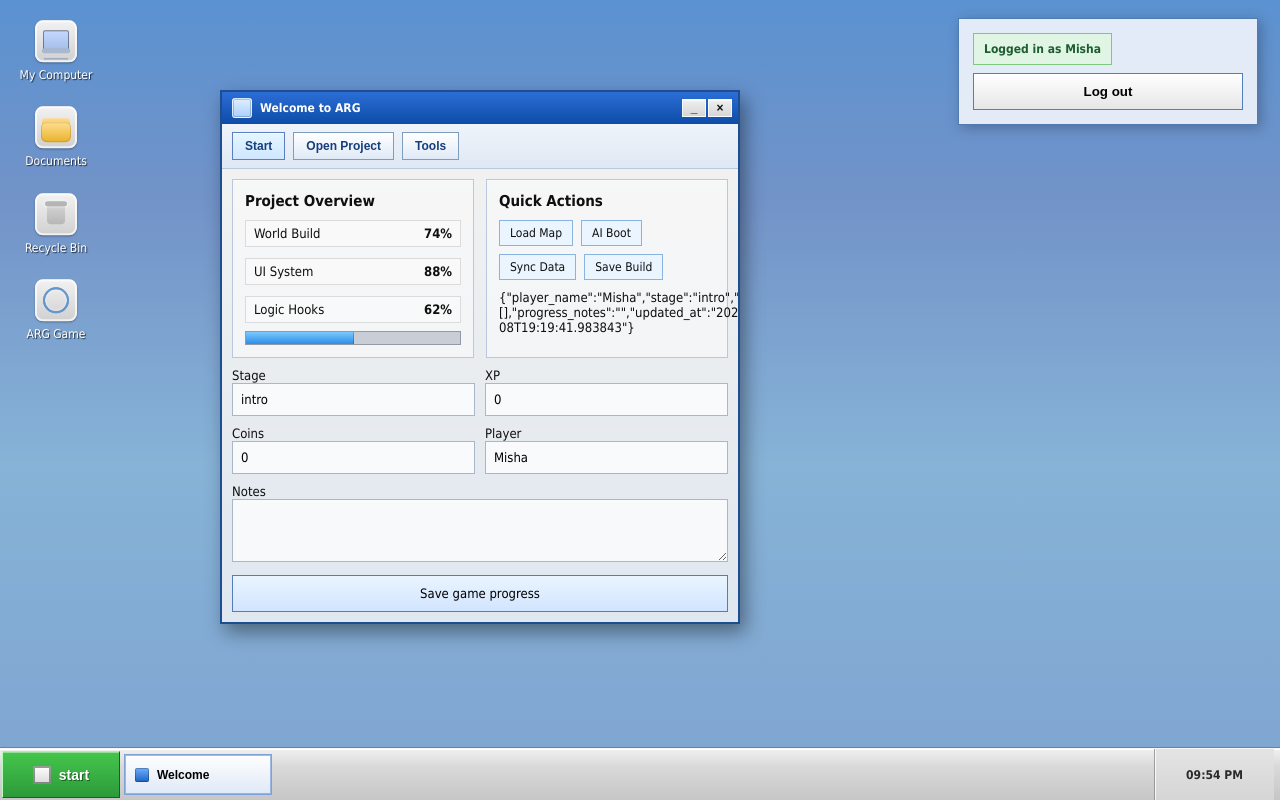
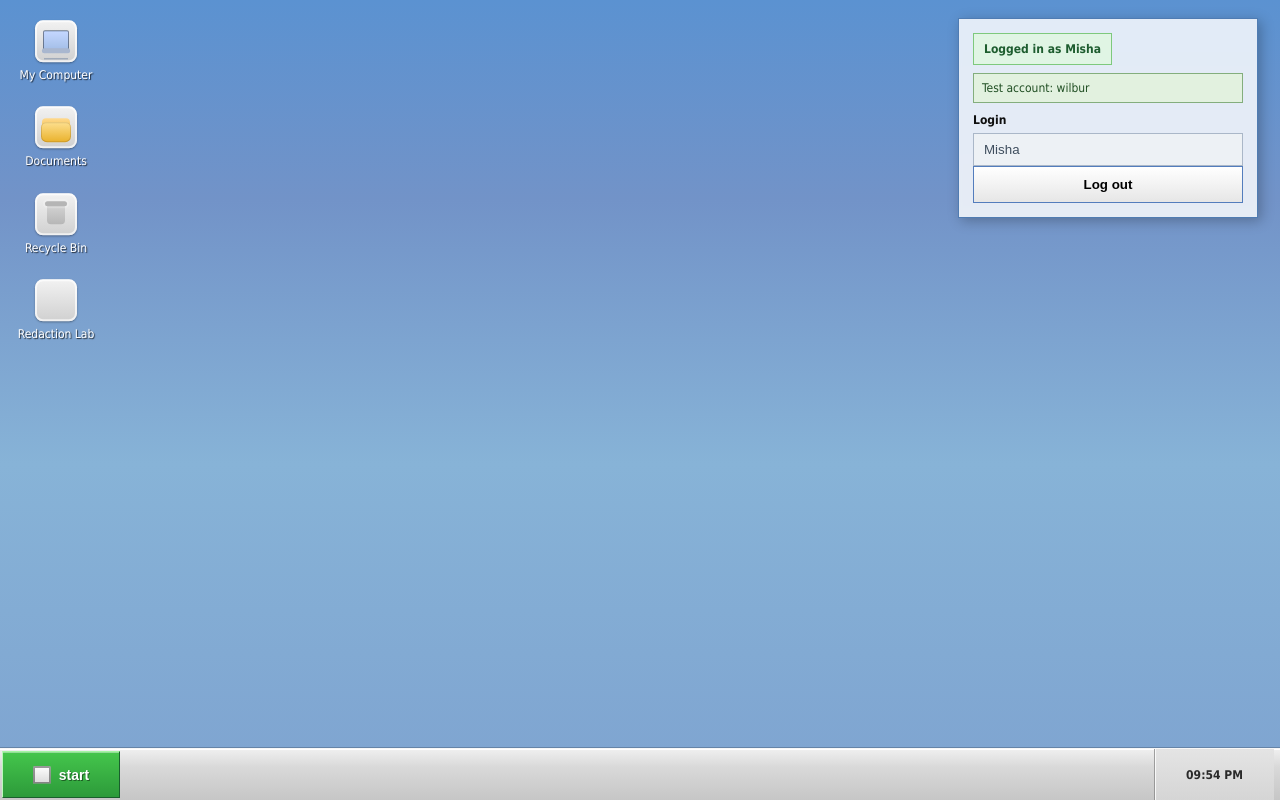
Before and after one commit to ItIsNoteme/IFJEOLKXNFWGE5LSFVJW633U, a FastAPI app: page / in a window 1280 px wide. Run offline with FastAPI, Linux system fonts and the light colour scheme; data that the repository does not hold is empty; some libraries are stand-ins or nearby versions.

Commit message:
Ya hz, pogodite

```diff
--- a/app/main.py
+++ b/app/main.py
@@ -1,4 +1,9 @@
 import json
+import hashlib
+import hmac
+import html
+import re
+import secrets
 from pathlib import Path
 
 from fastapi import Depends, FastAPI, Request
@@ -8,7 +13,7 @@ from fastapi.templating import Jinja2Templates
 from sqlalchemy.orm import Session
 
 from app.database import Base, SessionLocal, engine
-from app.models import GameProgress
+from app.models import GameProgress, RedactionRecord, User
 
 BASE_DIR = Path(__file__).resolve().parent.parent
 TEMPLATES_DIR = BASE_DIR / "templates"
@@ -20,6 +25,68 @@ Base.metadata.create_all(bind=engine)
 app = FastAPI(title="ARG Desktop", version="1.0.0")
 app.mount("/static", StaticFiles(directory=str(STATIC_DIR)), name="static")
 templates = Jinja2Templates(directory=str(TEMPLATES_DIR))
+
+
+def hash_password(password: str, salt: str | None = None) -> str:
+    """Create a portable PBKDF2 hash with a fresh salt for each password."""
+    password_salt = salt or secrets.token_hex(16)
+    digest = hashlib.pbkdf2_hmac(
+        "sha256", password.encode("utf-8"), password_salt.encode("ascii"), 120_000
+    )
+    return f"{password_salt}${digest.hex()}"
+
+
+def verify_password(password: str, stored_hash: str) -> bool:
+    """Verify a password without exposing the stored password hash."""
+    try:
+        salt, expected_digest = stored_hash.split("$", 1)
+    except ValueError:
+        return False
+    actual_digest = hash_password(password, salt).split("$", 1)[1]
+    return hmac.compare_digest(actual_digest, expected_digest)
+
+
+def seed_demo_user() -> str:
+    """Create the requested test account and return its generated demo password."""
+    db = SessionLocal()
+    try:
+        user = db.query(User).filter(User.username == "wilbur").first()
+        if user is None:
+            demo_password = secrets.token_urlsafe(12)
+            user = User(
+                username="wilbur",
+                display_name="Misha",
+                password_hash=hash_password(demo_password),
+                demo_password=demo_password,
+            )
+            db.add(user)
+            db.commit()
+            return demo_password
+        return user.demo_password or ""
+    finally:
+        db.close()
+
+
+DEMO_PASSWORD = seed_demo_user()
+
+
+REDACTION_RULES = {
+    "email": re.compile(r"\b[\w.+-]+@[\w-]+(?:\.[\w-]+)+\b"),
+    "ssn": re.compile(r"\b\d{3}-\d{2}-\d{4}\b"),
+    "api_key": re.compile(r"\b(?:sk|pk|api)[_-][A-Za-z0-9_-]{12,}\b", re.IGNORECASE),
+    "phone": re.compile(r"(?<![\w-])(?:\+?\d[\d .()-]{7,}\d)(?![\w-])"),
+}
+
+
+def redact_text(text: str) -> tuple[str, list[str]]:
+    """Replace common sensitive values and report which rules matched."""
+    redacted_text = text
+    applied_rules = []
+    for rule_name, pattern in REDACTION_RULES.items():
+        redacted_text, replacements = pattern.subn(f"[REDACTED:{rule_name.upper()}]", redacted_text)
+        if replacements:
+            applied_rules.append(rule_name)
+    return redacted_text, applied_rules
 
 
 def get_db():
@@ -60,18 +127,27 @@ def serialize_progress(progress: GameProgress | None):
 @app.get("/", response_class=HTMLResponse)
 async def index(request: Request, db: Session = Depends(get_db)):
     logged_in_user = request.cookies.get("arg_user", "")
+    auto_login = False
+    if not logged_in_user and DEMO_PASSWORD:
+        logged_in_user = "Misha"
+        auto_login = True
     progress = db.query(GameProgress).order_by(GameProgress.id.desc()).first()
     payload = serialize_progress(progress)
     if not logged_in_user and payload.get("player_name"):
         logged_in_user = payload["player_name"]
-    return templates.TemplateResponse(
+    response = templates.TemplateResponse(
         "index.html",
         {
             "request": request,
             "progress": payload,
             "logged_in_user": logged_in_user,
+            "login_name": "Misha",
+            "demo_password": DEMO_PASSWORD,
         },
     )
+    if auto_login:
+        response.set_cookie(key="arg_user", value="Misha", httponly=True, samesite="lax")
+    return response
 
 
 @app.post("/login")
@@ -86,20 +162,28 @@ async def login(request: Request, db: Session = Depends(get_db)):
     if not password:
         return HTMLResponse("<div class='login-error'>Enter a password.</div>")
 
+    user = (
+        db.query(User)
+        .filter((User.username == username.lower()) | (User.display_name == username))
+        .first()
+    )
+    if user is None or not verify_password(password, user.password_hash):
+        return HTMLResponse("<div class='login-error'>The username or password is incorrect.</div>")
+
     progress = db.query(GameProgress).order_by(GameProgress.id.desc()).first()
     if progress is None:
-        progress = GameProgress(player_name=username, stage="intro")
+        progress = GameProgress(player_name=user.display_name, stage="intro")
         db.add(progress)
     else:
-        progress.player_name = username
+        progress.player_name = user.display_name
 
     db.commit()
 
     response = HTMLResponse(
-        f"<div class='login-success'>Welcome, {username}.</div>"
+        f"<div class='login-success'>Welcome, {user.display_name}.</div>"
         f"<form hx-post='/logout' hx-target='#auth-panel' hx-swap='outerHTML'><button class='login-button secondary' type='submit'>Log out</button></form>"
     )
-    response.set_cookie(key="arg_user", value=username, httponly=True, samesite="lax")
+    response.set_cookie(key="arg_user", value=user.display_name, httponly=True, samesite="lax")
     return response
 
 
@@ -168,6 +252,33 @@ async def save_progress(request: Request, db: Session = Depends(get_db)):
     )
 
 
+@app.post("/api/redact")
+async def redact(request: Request, db: Session = Depends(get_db)):
+    """Redact sensitive text, save an audit record, and return an HTMX fragment."""
+    form = await request.form()
+    source_text = str(form.get("text") or "").strip()
+    username = request.cookies.get("arg_user", "Misha")
+    if not source_text:
+        return HTMLResponse("<div class='login-error'>Enter text to redact.</div>")
+
+    redacted_text, applied_rules = redact_text(source_text)
+    record = RedactionRecord(
+        username=username,
+        source_text=source_text,
+        redacted_text=redacted_text,
+        rules_applied=json.dumps(applied_rules),
+    )
+    db.add(record)
+    db.commit()
+    rules = ", ".join(applied_rules) if applied_rules else "none"
+    return HTMLResponse(
+        "<div class='redaction-result'>"
+        f"<strong>Redacted text</strong><pre>{html.escape(redacted_text)}</pre>"
+        f"<small>Rules applied: {html.escape(rules)}. Saved as record #{record.id}.</small>"
+        "</div>"
+    )
+
+
 @app.get("/health")
 async def health_check():
     return {"status": "ok", "service": "ARG Desktop API"}
--- a/templates/index.html
+++ b/templates/index.html
@@ -691,6 +691,41 @@
         background: linear-gradient(180deg, #ffffff, #e6e6e6);
       }
 
+      /* This compact status block makes the seeded demo identity visible in the XP login window. */
+      .login-identity {
+        margin: 0 0 10px;
+        padding: 7px 8px;
+        background: #e2f1df;
+        border: 1px solid #83ae7d;
+        color: #214f24;
+        font-size: 12px;
+      }
+
+      /* These fields keep the requested Misha login prewritten while the session is active. */
+      .login-panel input[readonly] {
+        color: #3f4e5e;
+        background: #edf1f5;
+      }
+
+      /* The redaction result is styled like a small utility output pane inside the desktop. */
+      .redaction-result {
+        margin-top: 12px;
+        padding: 9px;
+        background: #f5f8fb;
+        border: 1px solid #9eb4cc;
+        font-size: 12px;
+      }
+
+      .redaction-result pre {
+        margin: 8px 0;
+        padding: 8px;
+        white-space: pre-wrap;
+        overflow-wrap: anywhere;
+        background: #fff;
+        border: 1px solid #ccd5df;
+        font-family: "Consolas", "Courier New", monospace;
+      }
+
       .login-success,
       .login-error {
         display: inline-block;
@@ -794,20 +829,27 @@
 
     <div id="auth-panel" class="login-panel">
       {% if logged_in_user %}
+        <!-- The server has already verified the seeded wilbur account for this demo session. -->
         <div class="login-success">Logged in as {{ logged_in_user }}</div>
+        <div class="login-identity">Test account: wilbur</div>
+        <label>
+          Login
+          <input type="text" value="{{ login_name }}" readonly />
+        </label>
         <form hx-post="/logout" hx-target="#auth-panel" hx-swap="outerHTML">
           <button class="login-button secondary" type="submit">Log out</button>
         </form>
       {% else %}
         <h2>Login</h2>
+        <!-- The demo form starts with the requested display name and generated database password. -->
         <form hx-post="/login" hx-target="#auth-panel" hx-swap="outerHTML">
           <label>
-            Username
-            <input type="text" name="username" placeholder="Player name" required />
+            Login
+            <input type="text" name="username" value="{{ login_name }}" required />
           </label>
           <label>
             Password
-            <input type="password" name="password" placeholder="Enter password" required />
+            <input type="password" name="password" value="{{ demo_password }}" required />
           </label>
           <button class="login-button" type="submit">Log in</button>
         </form>
@@ -828,78 +870,10 @@
           <div class="icon-graphic icon-bin"></div>
           <span>Recycle Bin</span>
         </div>
-        <div class="desktop-icon" data-window="game">
-          <div class="icon-graphic icon-globe"></div>
-          <span>ARG Game</span>
-        </div>
-      </div>
-
-      <div class="window visible" id="welcome" data-title="Welcome" style="left: 220px; top: 90px; width: 520px;">
-        <div class="titlebar">
-          <div class="left">
-            <div class="window-icon"></div>
-            <div class="title-text">Welcome to ARG</div>
-          </div>
-          <div class="window-controls">
-            <button class="window-control" data-action="minimize">_</button>
-            <button class="window-control" data-action="close">×</button>
-          </div>
-        </div>
-        <div class="toolbar">
-          <button class="btn primary">Start</button>
-          <button class="btn">Open Project</button>
-          <button class="btn">Tools</button>
-        </div>
-        <div class="window-content">
-          <div class="content-grid">
-            <div class="panel">
-              <h3>Project Overview</h3>
-              <div class="stats">
-                <div class="stat"><span>World Build</span><strong>74%</strong></div>
-                <div class="stat"><span>UI System</span><strong>88%</strong></div>
-                <div class="stat"><span>Logic Hooks</span><strong>62%</strong></div>
-              </div>
-              <div class="progress"><span></span></div>
-            </div>
-            <div class="panel">
-              <h3>Quick Actions</h3>
-              <div class="status-area">
-                <span class="status-tag">Load Map</span>
-                <span class="status-tag">AI Boot</span>
-                <span class="status-tag">Sync Data</span>
-                <span class="status-tag">Save Build</span>
-              </div>
-              <div id="save-status" class="status-area" hx-get="/api/progress" hx-trigger="load" hx-swap="innerHTML">
-                <span class="status-tag">Stage: {{ progress.stage }}</span>
-                <span class="status-tag">XP: {{ progress.xp }}</span>
-              </div>
-            </div>
-          </div>
-
-          <form class="save-form" hx-post="/api/progress" hx-target="#save-status" hx-swap="innerHTML">
-            <input type="hidden" name="inventory" value='["map","key","logbook"]'>
-            <label>
-              Stage
-              <input type="text" name="stage" value="{{ progress.stage }}" />
-            </label>
-            <label>
-              XP
-              <input type="number" name="xp" value="{{ progress.xp }}" />
-            </label>
-            <label>
-              Coins
-              <input type="number" name="coins" value="{{ progress.coins }}" />
-            </label>
-            <label>
-              Player
-              <input type="text" name="player_name" value="{{ logged_in_user or progress.player_name }}" />
-            </label>
-            <label style="grid-column: 1 / -1;">
-              Notes
-              <textarea name="notes" rows="3">{{ progress.progress_notes }}</textarea>
-            </label>
-            <button type="submit" style="grid-column: 1 / -1;">Save game progress</button>
-          </form>
+        <!-- This shortcut opens the database-backed text redaction tool. -->
+        <div class="desktop-icon" data-window="redaction">
+          <div class="icon-graphic icon-doc"></div>
+          <span>Redaction Lab</span>
         </div>
       </div>
 
@@ -989,40 +963,6 @@
         </div>
       </div>
 
-      <div class="window" id="game" data-title="ARG Game" style="left: 510px; top: 260px; width: 560px;">
-        <div class="titlebar">
-          <div class="left">
-            <div class="window-icon"></div>
-            <div class="title-text">ARG Game</div>
-          </div>
-          <div class="window-controls">
-            <button class="window-control" data-action="minimize">_</button>
-            <button class="window-control" data-action="close">×</button>
-          </div>
-        </div>
-        <div class="window-content">
-          <div class="game-layout">
-            <div class="game-card">
-              <h4>World Map</h4>
-              <div class="map">
-                <div class="terrain one"></div>
-                <div class="terrain two"></div>
-                <div class="terrain three"></div>
-                <div class="character"></div>
-              </div>
-            </div>
-            <div class="game-card">
-              <h4>Quest Log</h4>
-              <ul class="quest-list">
-                <li>Reach the station.</li>
-                <li>Collect the marker.</li>
-                <li>Open the archive.</li>
-              </ul>
-            </div>
-          </div>
-        </div>
-      </div>
-
       <div class="window" id="consoleWin" data-title="Command Console" style="left: 160px; top: 260px; width: 430px;">
         <div class="titlebar">
           <div class="left">
@@ -1043,17 +983,41 @@
           </div>
         </div>
       </div>
+
+      <!-- The redaction window sends text to FastAPI and stores each result in SQLite. -->
+      <div class="window" id="redaction" data-title="Redaction Lab" style="left: 570px; top: 105px; width: 520px;">
+        <div class="titlebar">
+          <div class="left">
+            <div class="window-icon"></div>
+            <div class="title-text">Redaction Lab</div>
+          </div>
+          <div class="window-controls">
+            <button class="window-control" data-action="minimize">_</button>
+            <button class="window-control" data-action="close">×</button>
+          </div>
+        </div>
+        <div class="window-content">
+          <div class="panel">
+            <h3>Text Redaction</h3>
+            <p>Remove common personal and secret values before archiving text.</p>
+            <form hx-post="/api/redact" hx-target="#redaction-result" hx-swap="innerHTML">
+              <textarea class="textarea" name="text" rows="7" placeholder="Paste text containing an email, phone number, SSN, or API key."></textarea>
+              <button class="btn primary" type="submit" style="margin-top: 8px;">Redact and save</button>
+            </form>
+            <div id="redaction-result"></div>
+          </div>
+        </div>
+      </div>
     </div>
 
     <div class="start-menu" id="startMenu">
       <div class="start-sidebar">START</div>
       <div class="start-menu-content">
         <div class="menu-group">
-          <div class="menu-item" data-window="welcome"><span class="menu-icon"></span> Welcome</div>
           <div class="menu-item" data-window="explorer"><span class="menu-icon"></span> My Computer</div>
           <div class="menu-item" data-window="documents"><span class="menu-icon"></span> Documents</div>
-          <div class="menu-item" data-window="game"><span class="menu-icon"></span> ARG Game</div>
           <div class="menu-item" data-window="consoleWin"><span class="menu-icon"></span> Console</div>
+          <div class="menu-item" data-window="redaction"><span class="menu-icon"></span> Redaction Lab</div>
         </div>
         <div class="menu-group" style="margin-top: 18px;">
           <div class="menu-item" data-window="recycle"><span class="menu-icon"></span> Recycle Bin</div>
```
Also changed, not shown: app/models.py (+26 -0 lines), data/progress.db.
